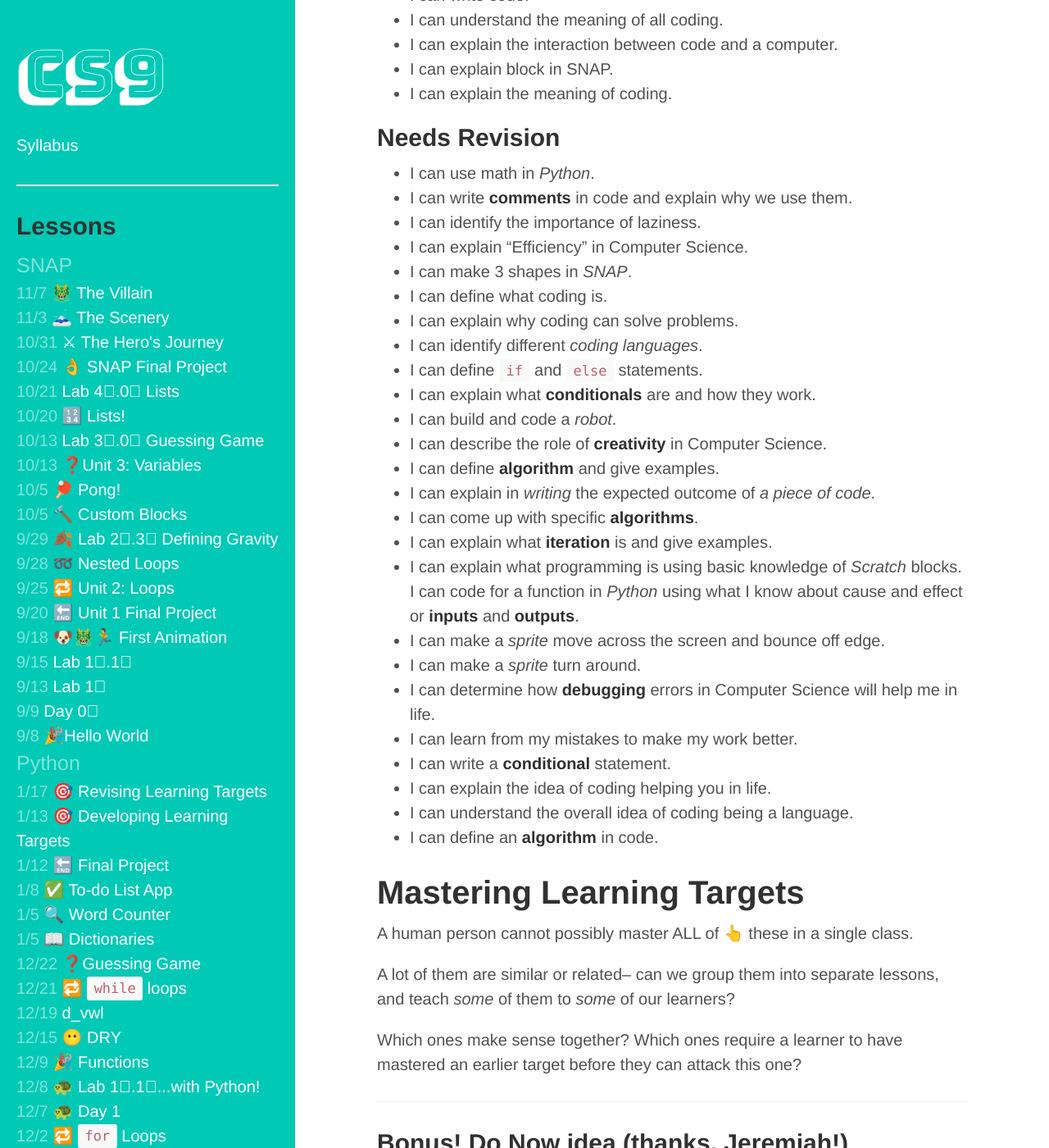
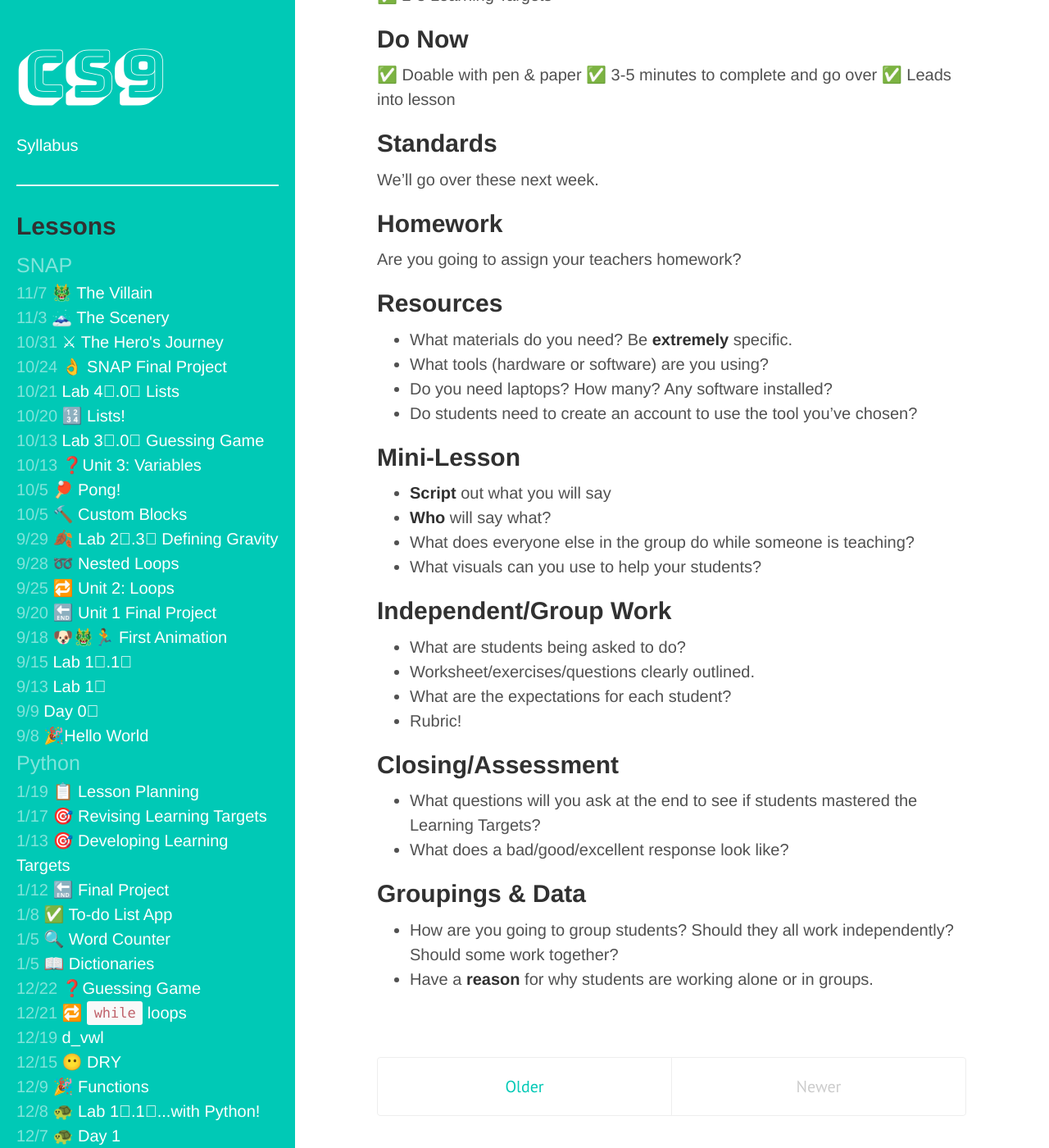
Before and after one commit to bensk/CS9, a Jekyll site: the page built from index.html, in a window 1280 px wide and 1400 px high, scrolled down 249 px. Shown: the whole window at 82% size. Built offline with Jekyll 4.4.1, drawn with Linux system fonts in a browser that asks for light colours; some web fonts are replaced; the list of posts is cut into pages by our own code; a style sheet for code colours, icons or effects is not loaded; some of the changed text lies outside the part shown.

Commit message:
lesson planning

```diff
--- a/_posts/Python/2017-01-17-final-project-revising-learning-targets.md
+++ b/_posts/Python/2017-01-17-final-project-revising-learning-targets.md
@@ -12,6 +12,9 @@ category: "Python"
 - I can explain block in SNAP.
 - I can explain the meaning of coding.
 
+1⃣ Identify BROAD topics that multiple Learning Targets have in common
+2⃣ Identify the skill that is being taught/assessed: reading, writing, or coding.
+3⃣ Identify the language(s) that you think would be best for teaching/learning those targets.
 
 ## Needs Revision
 - I can use math in _Python_.
--- /dev/null
+++ b/_posts/Python/2017-01-19-final-project-lesson-planning.md
@@ -0,0 +1,55 @@
+---
+layout: "post"
+title: "📋 Lesson Planning"
+date: "2017-01-19 16:12"
+category: "Python"
+---
+
+## Learning Targets
+
+✅ 2-3 Learning Targets
+
+## Do Now
+
+✅ Doable with pen & paper
+✅ 3-5 minutes to complete and go over
+✅ Leads into lesson
+
+## Standards
+
+We'll go over these next week.
+
+## Homework
+
+Are you going to assign your teachers homework?
+
+## Resources
+
+- What materials do you need? Be **extremely** specific.
+- What tools (hardware or software) are you using?
+- Do you need laptops? How many? Any software installed?
+- Do students need to create an account to use the tool you've chosen?
+
+## Mini-Lesson
+
+- **Script** out what you will say
+- **Who** will say what?
+- What does everyone else in the group do while someone is teaching?
+- What visuals can you use to help your students?
+
+## Independent/Group Work
+
+- What are students being asked to do?
+- Worksheet/exercises/questions clearly outlined.
+- What are the expectations for each student?
+- Rubric!
+
+## Closing/Assessment
+
+- What questions will you ask at the end to see if students mastered the Learning Targets?
+- What does a bad/good/excellent response look like?
+
+## Groupings & Data
+
+- How are you going to group students? Should they all work independently? Should some work together?
+- Have a **reason** for why students are working alone or in groups.
```
